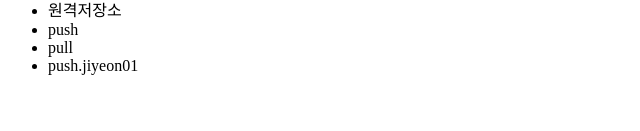
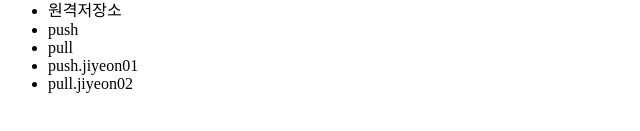
Before and after one commit to ziynii/opentutorials_git, a plain HTML site: page index.html in a window 1280 px wide. Shown: the part 221-352 px from the top of the page, without its empty margins (0-640 px from the left). Drawn offline with Linux system fonts and the light colour scheme.

Commit message:
pull.jiyeon02 추가

```diff
--- a/index.html
+++ b/index.html
@@ -20,6 +20,7 @@
 		<li>push</li>
 		<li>pull</li>
 		<li>push.jiyeon01</li>
+		<li>pull.jiyeon02</li>
 	</ul>
 </body>
 </html>
```
